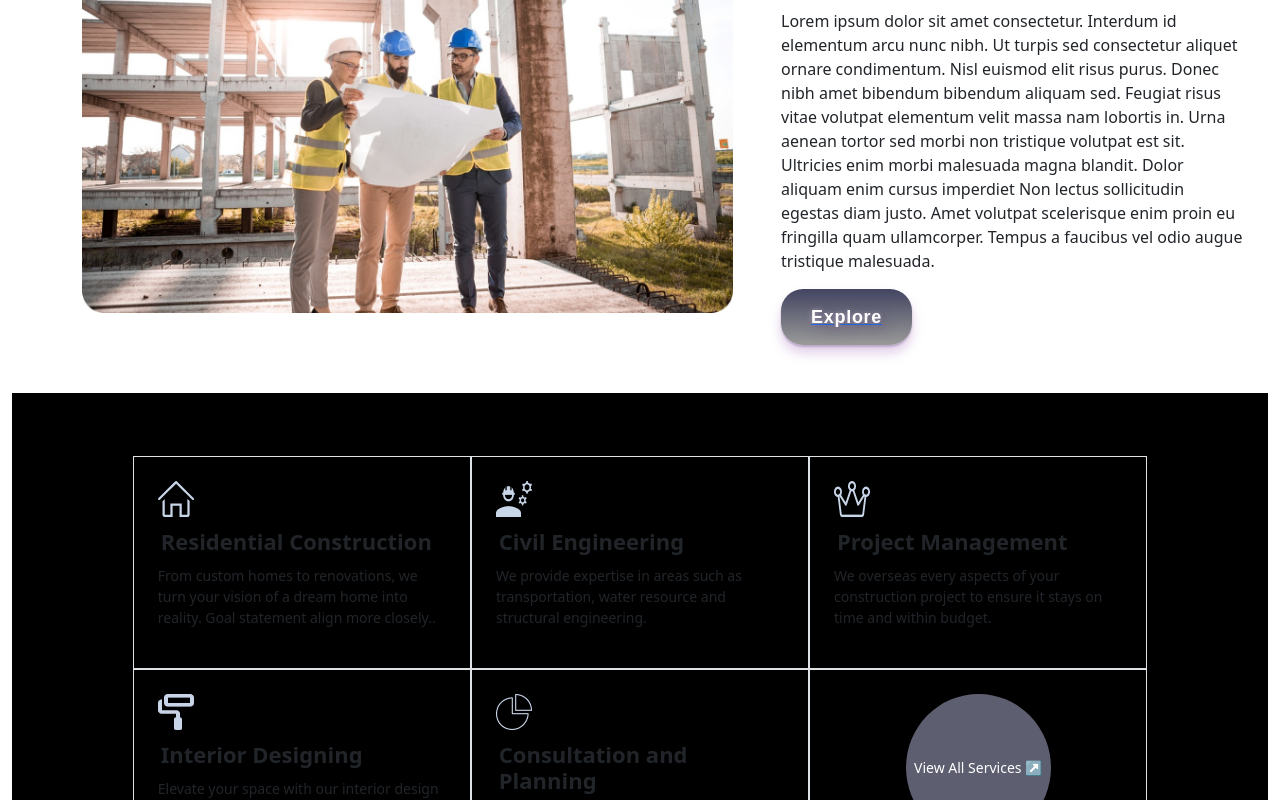
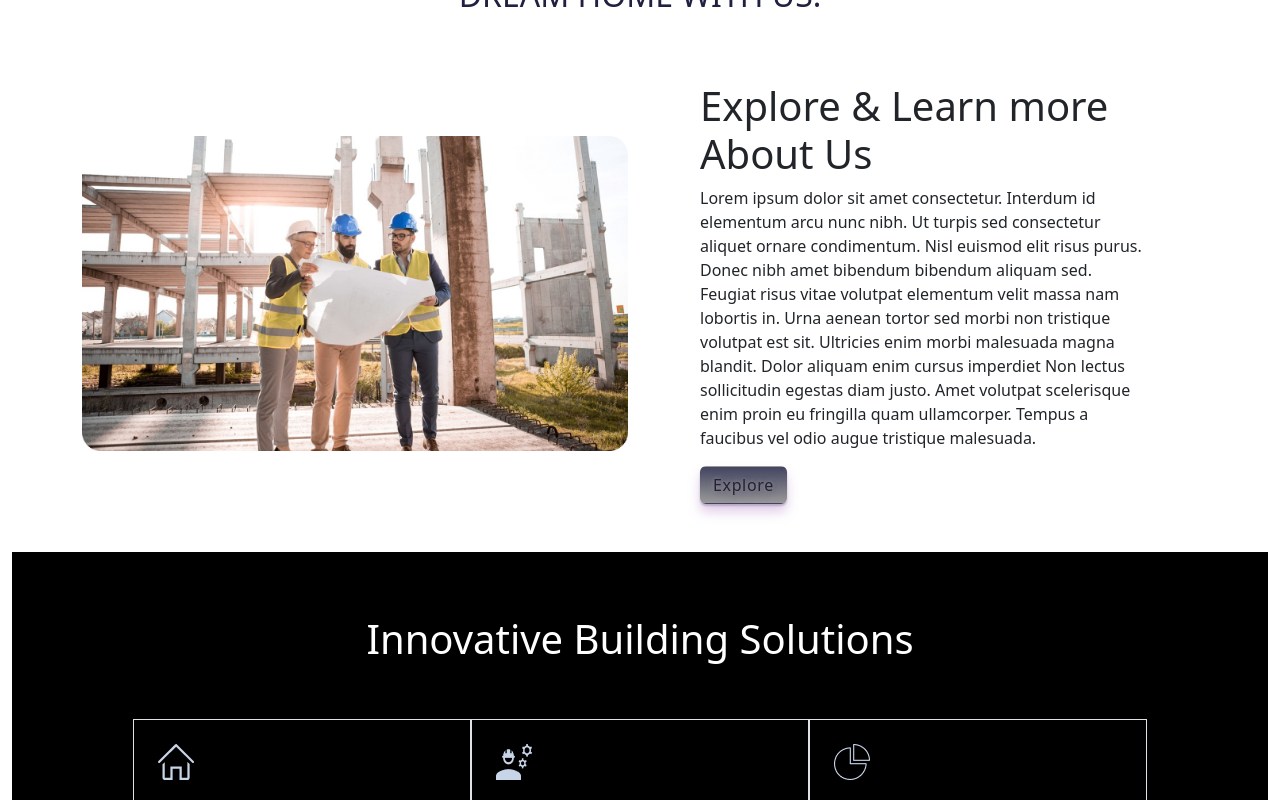
Before and after one commit to Ayrusop/unamedProject, a React (Create React App) app: page / in a window 1280 px wide. Shown: the part 900-1700 px from the top of the page. Built offline with nearby package versions, Linux system fonts and the light colour scheme.

Commit message:
make changes in card section and explore area

```diff
--- a/src/App.js
+++ b/src/App.js
@@ -10,7 +10,7 @@ function App() {
   return (
     <Router>
       <div className="App">
-     {/* <Header/> */}
+     <Header/>
      <Routes>
       <Route path='/' element={<Home/>}/>
       <Route path='/contact' element={<ContactPage/>}/>
--- a/src/Components/Home.jsx
+++ b/src/Components/Home.jsx
@@ -68,25 +68,19 @@ const Home = () => {
                 </div>
             </div>
             <div class="container mt-5">
-                <div class="row">
-                    <div class="col-md-12">
-                        <div class="d-flex align-items-center">
-                            <img src={expoImg} alt="expoImg" className='col-lg-7' />
-                            <div className='col-lg-6 explore-txt-area px-5 main-text-area'>
-                                <h1 >Explore & Learn
-                                    more About Us</h1>
+    <div class="row align-items-center">
+      <div class="col-md-6">
+        <img src={expoImg} alt="expoImg" class="img-fluid" />
+      </div>
+      <div class="col-md-6">
+        <div class="px-3 px-md-5">
+          <h1>Explore & Learn more About Us</h1>
           <p>
-                                    Lorem ipsum dolor sit amet consectetur. Interdum id elementum arcu nunc nibh. Ut turpis sed consectetur aliquet ornare condimentum. Nisl euismod elit risus purus. Donec nibh amet bibendum bibendum aliquam sed. Feugiat risus vitae volutpat elementum velit massa nam lobortis in. Urna aenean tortor sed morbi non tristique volutpat est sit. Ultricies enim morbi malesuada magna blandit. Dolor aliquam enim cursus imperdiet
-                                    Non lectus sollicitudin egestas diam justo. Amet volutpat scelerisque enim proin eu fringilla quam ullamcorper. Tempus a faucibus vel odio augue tristique malesuada.
+            Lorem ipsum dolor sit amet consectetur. Interdum id elementum arcu nunc nibh. Ut turpis sed consectetur aliquet ornare condimentum. Nisl euismod elit risus purus. Donec nibh amet bibendum bibendum aliquam sed. Feugiat risus vitae volutpat elementum velit massa nam lobortis in. Urna aenean tortor sed morbi non tristique volutpat est sit. Ultricies enim morbi malesuada magna blandit. Dolor aliquam enim cursus imperdiet Non lectus sollicitudin egestas diam justo. Amet volutpat scelerisque enim proin eu fringilla quam ullamcorper. Tempus a faucibus vel odio augue tristique malesuada.
           </p>
-                                <Link to='/contact'>
-                                <button className='glb-btn'>
+          <a href="/contact" class="btn glb-btn">
             Explore
-                                </button>
-                                </Link>
-
-                            </div>
-
+          </a>
         </div>
       </div>
     </div>
--- a/src/Components/Innovation.jsx
+++ b/src/Components/Innovation.jsx
@@ -9,12 +9,14 @@ import interior from '../assets/innovation/interior.png'
 const Innovation = () => {
   return (
     <div className="container inovation-area">
+       <h1 className='text-center  pb-5'>Innovative Building Solutions</h1>
       <div className="row inovation-items">
+
         {/* First Row */}
         <div className="col-md-4">
           <div className="border p-4 text-left">
             <img src={residential} alt="Placeholder" className="img-fluid mb-2" />
-            <h3>Residential Construction</h3>
+            <h3 className='mt-3'>Residential Construction</h3>
             <p>From custom homes to renovations, we turn
               your vision of a dream home into reality. Goal
               statement align more closely..</p>
@@ -23,7 +25,7 @@ const Innovation = () => {
         <div className="col-md-4">
           <div className="border p-4 text-left">
             <img src={civil} alt="Placeholder" className="img-fluid mb-2" />
-            <h3>Civil Engineering</h3>
+            <h3 className='mt-3'>Civil Engineering</h3>
             <p>We provide expertise in areas such as
               transportation, water resource and
               structural engineering.</p>
@@ -31,8 +33,8 @@ const Innovation = () => {
         </div>
         <div className="col-md-4">
           <div className="border p-4 text-left">
-            <img src={consultantPlaning} alt="Placeholder" className="img-fluid mb-2" />
-            <h3>Project Management</h3>
+            <img src={projectManagement} alt="Placeholder" className="img-fluid mb-2" />
+            <h3 className='mt-3'>Project Management</h3>
             <p>We overseas every aspects of your
               construction project to ensure it stays
               on time and within budget.</p>
@@ -45,7 +47,7 @@ const Innovation = () => {
         <div className="col-md-4">
           <div className="border p-4 text-left">
             <img src={interior} alt="Placeholder" className="img-fluid mb-2" />
-            <h3>Interior Designing</h3>
+            <h3 className='mt-3'>Interior Designing</h3>
             <p>Elevate your space with our interior design
               services, combining aesthetics and
               functionality to create inviting.</p>
@@ -53,8 +55,8 @@ const Innovation = () => {
         </div>
         <div className="col-md-4">
           <div className="border p-4 text-left">
-            <img src={projectManagement} alt="Placeholder" className="img-fluid mb-2" />
-            <h3>Consultation and Planning</h3>
+            <img src={consultantPlaning} alt="Placeholder" className="img-fluid mb-2" />
+            <h3 className='mt-3'>Consultation and Planning</h3>
             <p>Our experienced team provides expert
               consultation and planning service to help
               you bring your construction.</p>
--- a/src/Styles/Innovation.css
+++ b/src/Styles/Innovation.css
@@ -2,6 +2,9 @@
     /* background-color: black; */
     padding: 5%;
     /* margin: 5%; */
+}
+.inovation-area h1 {
+  color: #ffffff;
 }
 .inovation-area .row {
     margin-left: 0;
@@ -13,7 +16,8 @@
     padding-right: 0;
   }
   .inovation-area .col-md-4 p{
-    font-size: 14px;
+    font-size: 15px;
+    color: #fff;
   }
   .inovation-area .border {
     border: 1px solid #ddd;
@@ -42,11 +46,13 @@
   font-size: 22px;
   font-weight: bolder;
   padding: 1%;
+  color: #fff;
+
 }
 
 .circle {
-  width: 145px;
-  height: 147px;
+  width: 168px;
+  height: 168px;
   border-radius: 50%;
   background-color: #5E5E71;
   display: flex;
```
Lines whose indentation alone changed are shown as unchanged.
